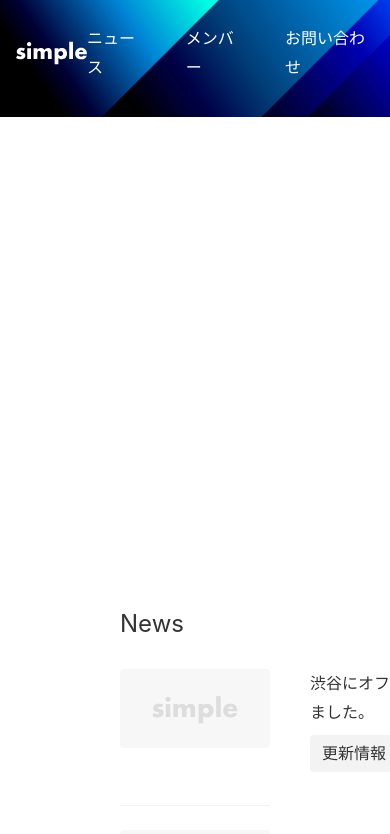
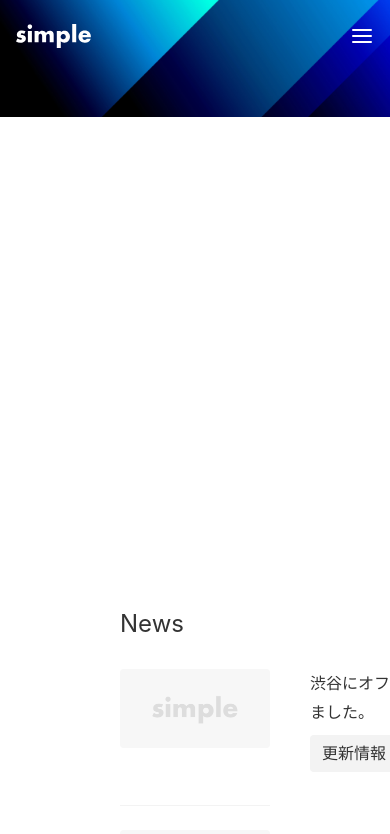
Before and after one commit to ShotaIshiguro/next-app, a Next.js app in the folder next-app/: page / in a window 390 px wide. Shown: the top 834 px of the page. Built offline with nearby package versions, Linux system fonts and the light colour scheme.

Commit message:
４章まで完了

```diff
--- a/next-app/app/_components/Header/index.tsx
+++ b/next-app/app/_components/Header/index.tsx
@@ -1,6 +1,7 @@
 import Image from "next/image";
 import styles from "./index.module.css";
 import Link from "next/link";
+import Menu from "../Menu";
 
 export default function Header() {
   return (
@@ -15,19 +16,7 @@ export default function Header() {
           priority
         />
       </Link>
-      <nav>
-        <ul className={styles.items}>
-          <li>
-            <Link href="/news">ニュース</Link>
-          </li>
-          <li>
-            <Link href="/members">メンバー</Link>
-          </li>
-          <li>
-            <Link href="/contact">お問い合わせ</Link>
-          </li>
-        </ul>
-      </nav>
+      <Menu />
     </header>
   );
 }
--- /dev/null
+++ b/next-app/app/_components/Menu/index.module.css
@@ -0,0 +1,44 @@
+.items {
+  display: flex;
+  color: #fff;
+  gap: 40px;
+}
+
+.button {
+  display: none;
+}
+
+@media (max-width: 640px) {
+  .nav {
+    display: none;
+  }
+  .button {
+    display: flex;
+    background: none;
+    border: none;
+    cursor: pointer;
+  }
+
+  .nav.open {
+    display: block;
+    position: fixed;
+    top: 0;
+    left: 0;
+    right: 0;
+    bottom: 0;
+    background-color: var(--color-bg-painted);
+    color: var(--color-text-unpainted);
+    padding: 24px 16px;
+  }
+
+  .items {
+    flex-direction: column;
+    gap: 24px;
+  }
+
+  .close {
+    position: absolute;
+    top: 16px;
+    right: 16px;
+  }
+}
--- /dev/null
+++ b/next-app/app/_components/Menu/index.tsx
@@ -0,0 +1,44 @@
+"use client";
+import Link from "next/link";
+import styles from "./index.module.css";
+import Image from "next/image";
+import { useState } from "react";
+
+export default function Menu() {
+  const [isOpen, setOpen] = useState<boolean>(false);
+  const open = () => {
+    setOpen(true);
+  };
+  const close = () => {
+    setOpen(false);
+  };
+
+  return (
+    <div>
+      <nav className={isOpen ? `${styles.nav} ${styles.open}` : styles.nav}>
+        <button
+          className={
+            isOpen ? `${styles.button} ${styles.close}` : styles.button
+          }
+          onClick={close}
+        >
+          <Image src="/close.svg" alt="close" width={24} height={24} />
+        </button>
+        <ul className={styles.items}>
+          <li>
+            <Link href="/news">ニュース</Link>
+          </li>
+          <li>
+            <Link href="/members">メンバー</Link>
+          </li>
+          <li>
+            <Link href="/contact">お問い合わせ</Link>
+          </li>
+        </ul>
+      </nav>
+      <button className={styles.button} onClick={open}>
+        <Image src="/menu.svg" alt="menu" width={24} height={24} />
+      </button>
+    </div>
+  );
+}
--- /dev/null
+++ b/package.json
@@ -0,0 +1,5 @@
+{
+  "dependencies": {
+    "classnames": "^2.5.1"
+  }
+}
```
Also changed, not shown: 1 other file (tests, documents, lock files or other folders).
